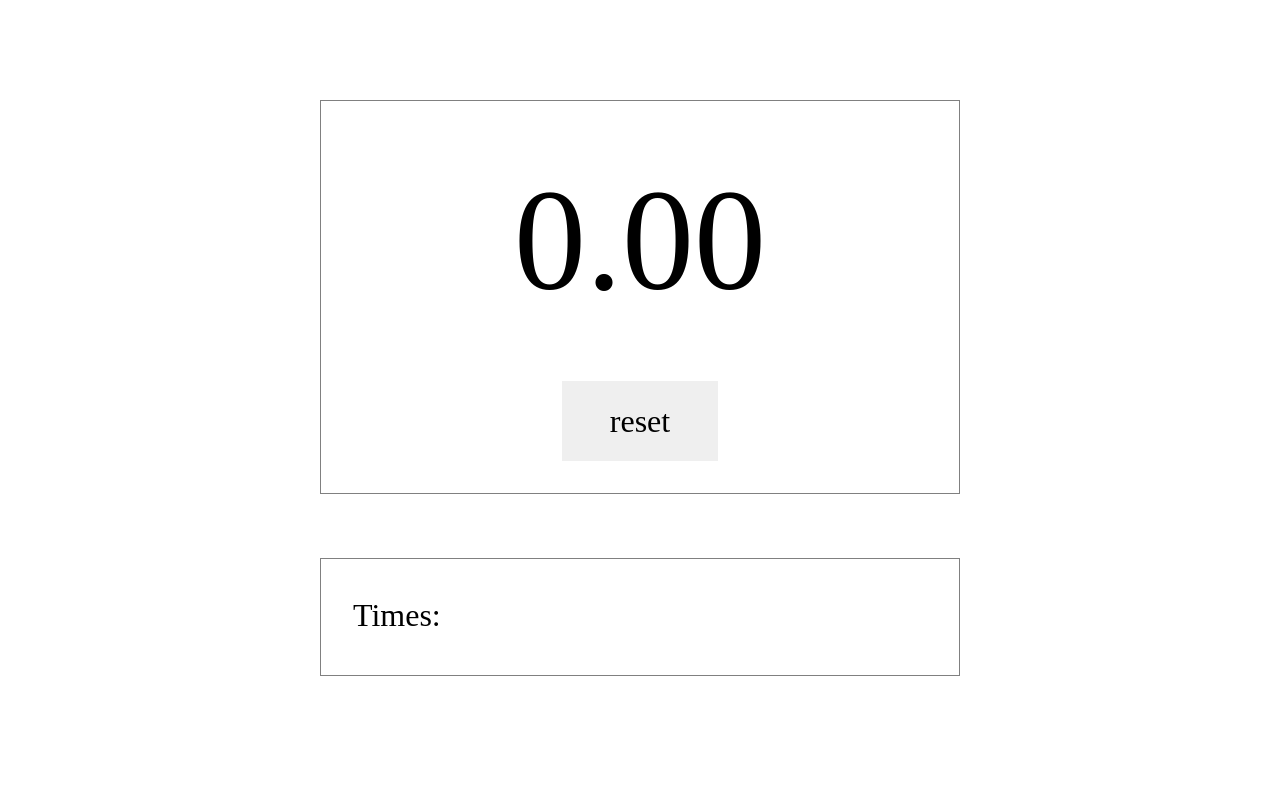
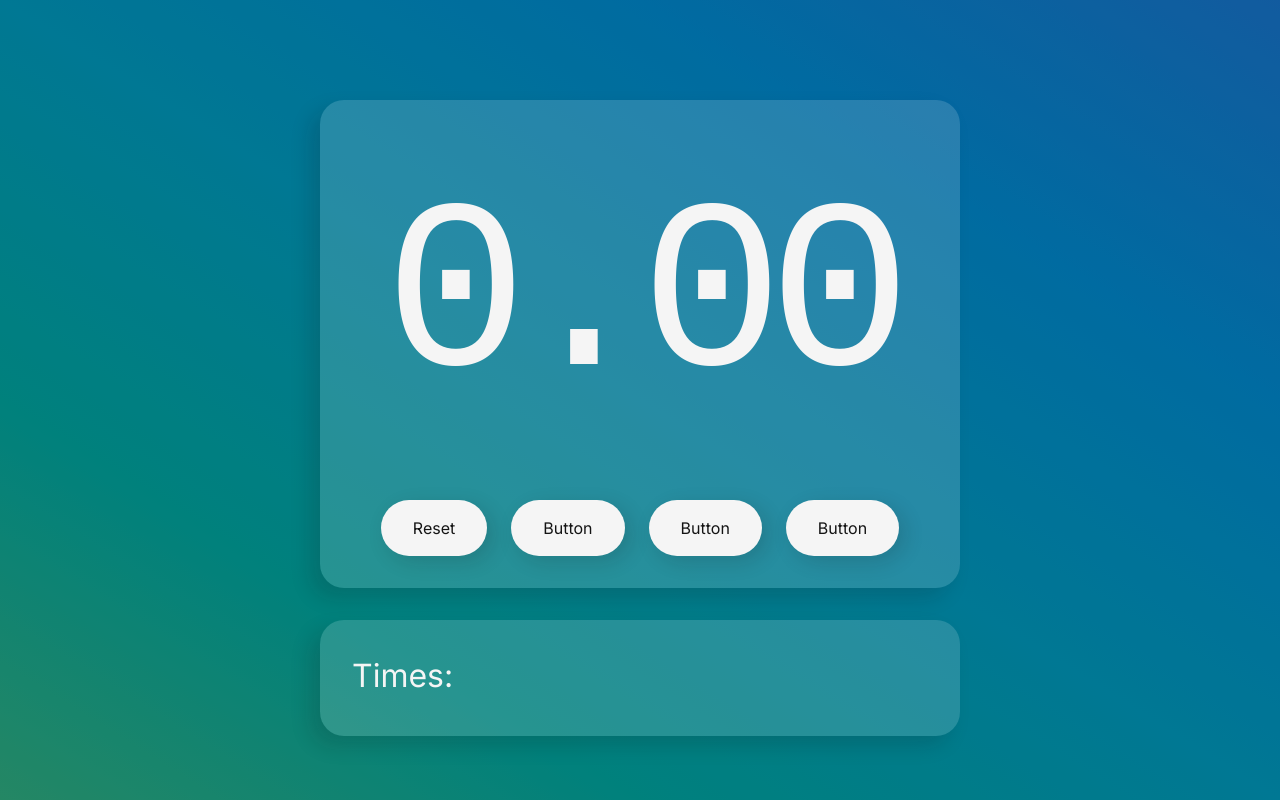
Before and after one commit to adamkatsu/Cube-Timer, a website: page public/index.html in a window 1280 px wide. Drawn offline with Linux system fonts and the light colour scheme; a web font is replaced by a local one.

Commit message:
components: btn, cont, fonts

```diff
--- a/public/index.html
+++ b/public/index.html
@@ -4,50 +4,80 @@
         <meta charset="UTF-8">
         <meta name="viewport" content="width=device-width, initial-scale=1.0">
         <link rel="stylesheet" href="css/style.css">
+        <link rel="preconnect" href="https://fonts.googleapis.com">
+        <link rel="preconnect" href="https://fonts.gstatic.com" crossorigin>
+        <link href="https://fonts.googleapis.com/css2?family=Inter:wght@300;400;500;600;700&family=PT+Mono&display=swap" rel="stylesheet">
         <title>Cube Timer</title>
     </head>
-<body style="max-height: 100vh; padding-top: 100px;">
+    <body style="font-family: 'Inter', sans-serif; color: #f5f5f5; max-height: 100vh; padding-top: 100px; position: relative; background-image: linear-gradient(to right top, #34c18f, #00b8b2, #00abd3, #0099e6, #1a82e3);">
 
     <style>
-    .app-timer, .results-timer {
+        .container {
             display: flex;
             flex-direction: column;
             justify-content: flex-start;
             align-items: center;
             width: fit-content;
+            position: relative;
+            z-index: 1;
             gap: 32px;
             padding: 32px;
-        border: 1px solid grey;
+            /* border: 1px solid #f5f5f5; */
+            border-radius: 24px;
             margin: auto;
             width: 50vw;
+            box-shadow: -10px 10px 20px 0px rgba(20, 20, 20, 0.15);
+            background-color: rgba(255, 255, 255, 0.15);
         }
         .results-timer {
-        margin-top: 64px;
+            margin-top: 32px;
             align-items: flex-start;
             gap: 4px;
         }
         .time-show {
-        font-size: 144px;
+            font-size: 240px;
+            font-family: 'PT Mono', monospace;
+            font-weight: 300;
+            line-height: 140%;
+            letter-spacing: -16px;
         }
-    .timer-on {
+        /* .timer-on {
             background-color: rgba(0, 0, 0, 0.2);
+        } */
+        .btn {
+            display: flex;
+            padding: 16px 32px;
+            justify-content: center;
+            align-items: center;
+            border-radius: 32px;
+            border: none;
+            background-color: #f5f5f5;
+            color: #141414;
+            /* background: linear-gradient(96deg, #1A82E3 2.45%, #000 50.73%, #34C18F 105.46%); */
+            box-shadow: 6px 6px 20px 0px rgba(20, 20, 20, 0.15);
+            /* color: #f5f5f5; */
+            cursor: pointer;
         }
-    .btn-reset {
-        display: block;
-        font-size: 32px;
-        padding: 16px 48px;
-        border: none;
-        cursor: pointer;
+        .btn-wrapper {
+            display: flex;
+            flex-direction: row;
+            gap: 24px;
         }
         .btn-reset:focus {
             border: none;
         }
     </style>
-    <div id="app-timer" class="app-timer">
+        <div class="body-overlay" style="position: absolute; top: 0; right: 0; bottom: 0; left: 0; background-color: rgba(0,0,0,0.3); z-index: 0;"></div>
+        <div id="app-timer" class="container app-timer">
             <span class="time-show">0.00</span>
-        <button class="btn-reset">reset</button>
+            <div class="btn-wrapper">
+                <button class="btn btn-reset">Reset</button>
+                <button class="btn">Button</button>
+                <button class="btn">Button</button>
+                <button class="btn">Button</button>
             </div>
-    <div class="results-timer">
+        </div>
+        <div class="container results-timer">
             <span style="font-size: 32px;">Times:</span>
             <span id="results-timer"></span>
         </div>
--- a/public/script.js
+++ b/public/script.js
@@ -19,9 +19,19 @@ function startTimer() {
 
     // Store Times in Time List
     if(timeList.innerHTML === "") {
-      timeList.innerHTML += `${minutes}:${sec}.${secMinOne}${count}`
+      if (minutes < 1) {
+        timeList.innerHTML += `${sec}.${secMinOne}${count}`
+      } else {
+        timeList.innerHTML += `${minutes}:${sec}.${secMinOne}${count}`
+      }
+      // timeList.innerHTML += `${minutes}:${sec}.${secMinOne}${count}`
     } else {
-      timeList.innerHTML += `<br>${minutes}:${sec}.${secMinOne}${count}`
+      if (minutes < 1) {
+        timeList.innerHTML += `, ${sec}.${secMinOne}${count}`
+      } else {
+        timeList.innerHTML += `, ${minutes}:${sec}.${secMinOne}${count}`
+      }
+      // timeList.innerHTML += `<br>${minutes}:${sec}.${secMinOne}${count}`
     }
 
     console.log(`timer stopped, time is = ${minutes}:${sec}.${secMinOne}${count}`);
```
Also changed, not shown: src/index.html (+45 -15 lines), src/script.js (+12 -2 lines). Lines whose indentation alone changed are shown as unchanged.
